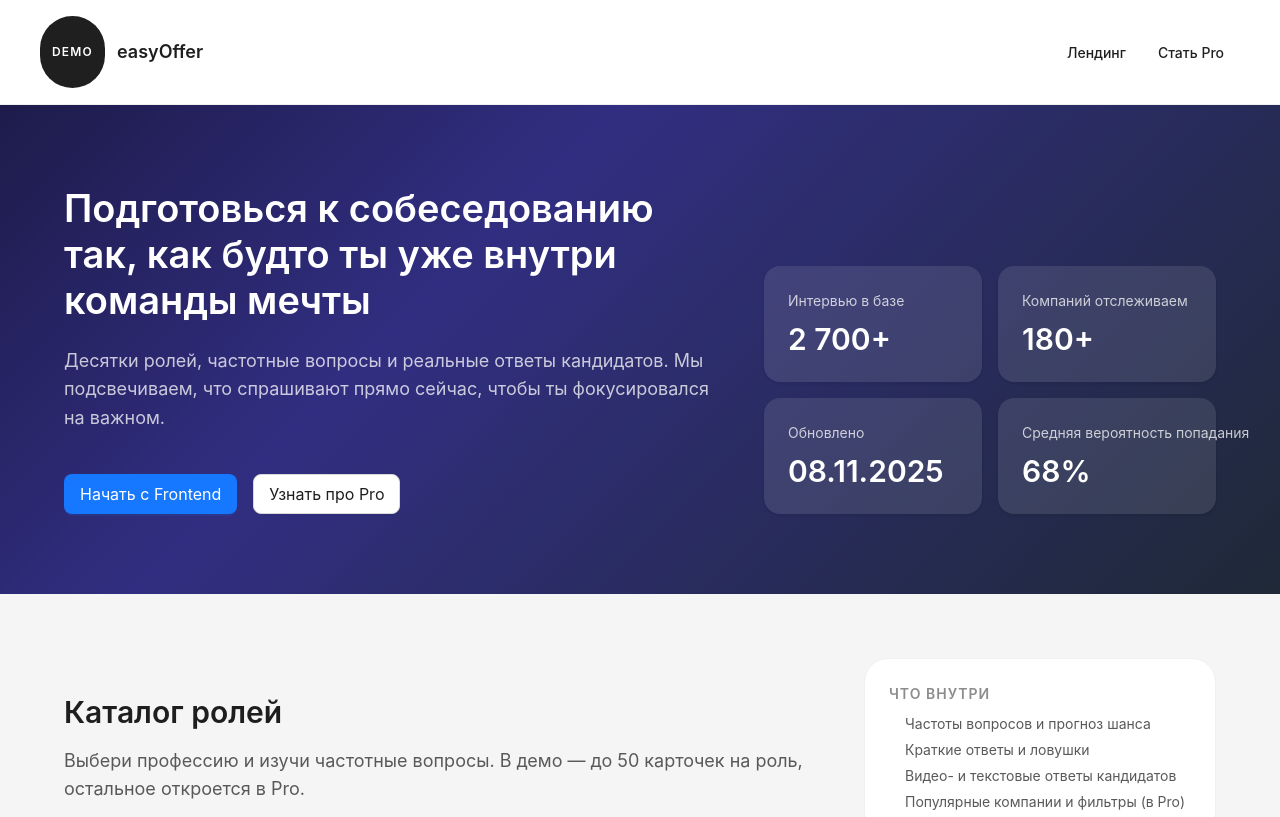
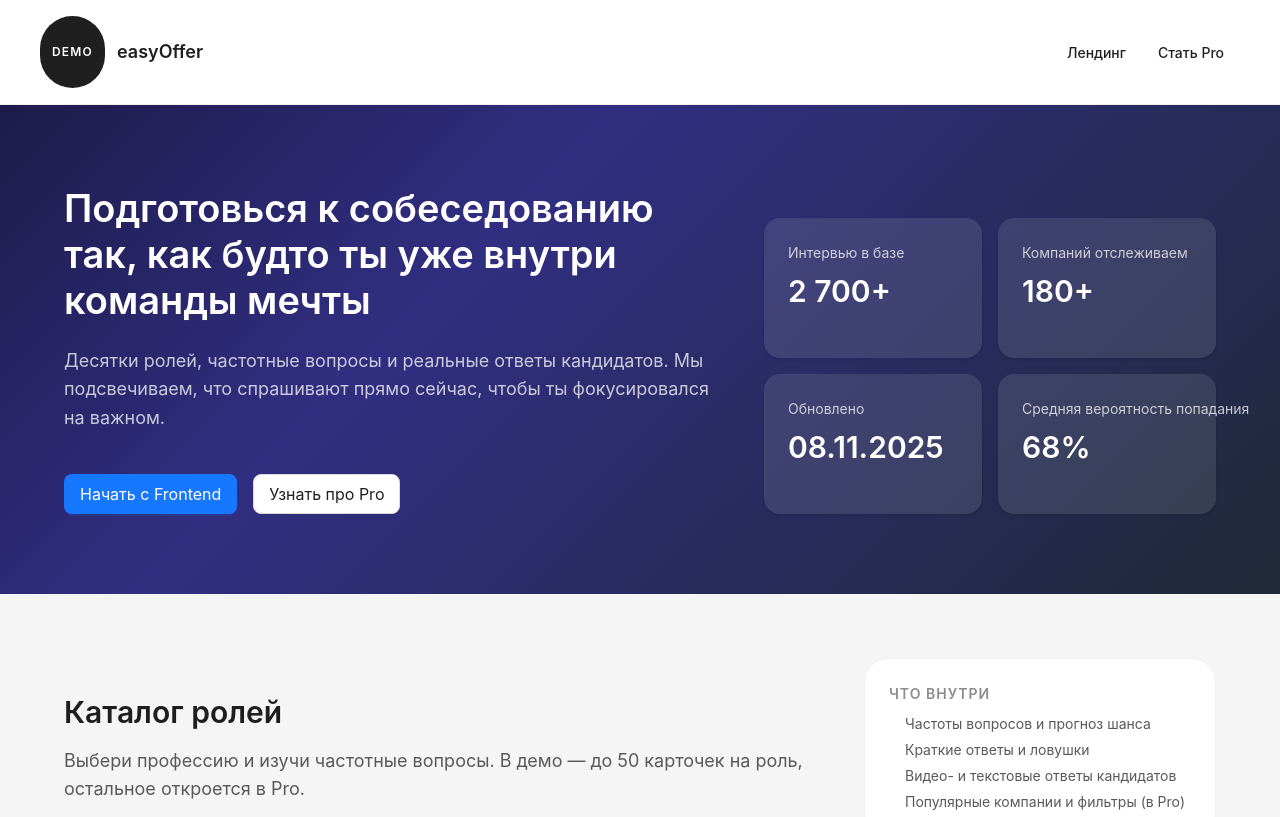
Before and after one commit to Mamniash/easy-offer, a Next.js app: page / in a window 1280 px wide. Shown: the top 817 px of the page. Built offline with nearby package versions, Linux system fonts and the light colour scheme.

Commit message:
Improve hero stat layout stability

```diff
--- a/app/page.tsx
+++ b/app/page.tsx
@@ -95,7 +95,7 @@ const CompaniesPreview = ({ companies }: { companies: string[] }) => {
           .slice(0, 2)
           .toUpperCase();
         return (
-          <List.Item>
+          <List.Item key={company}>
             <Card
               size="small"
               hoverable
@@ -197,8 +197,20 @@ export default function HomePage() {
                     <Col key={stat.label} span={12}>
                       <Card
                         bordered={false}
-                        style={{ borderRadius: 16, background: 'rgba(255,255,255,0.1)', height: '100%' }}
-                        bodyStyle={{ display: 'flex', flexDirection: 'column', gap: 8, height: '100%' }}
+                        style={{
+                          borderRadius: 16,
+                          background: 'rgba(255,255,255,0.1)',
+                          height: '100%',
+                          minHeight: 140,
+                          display: 'flex',
+                        }}
+                        bodyStyle={{
+                          display: 'flex',
+                          flexDirection: 'column',
+                          gap: 8,
+                          height: '100%',
+                          justifyContent: 'space-between',
+                        }}
                       >
                         <Space direction="vertical" size={8} style={{ width: '100%' }}>
                           <Text
```
Lines whose indentation alone changed are shown as unchanged.
